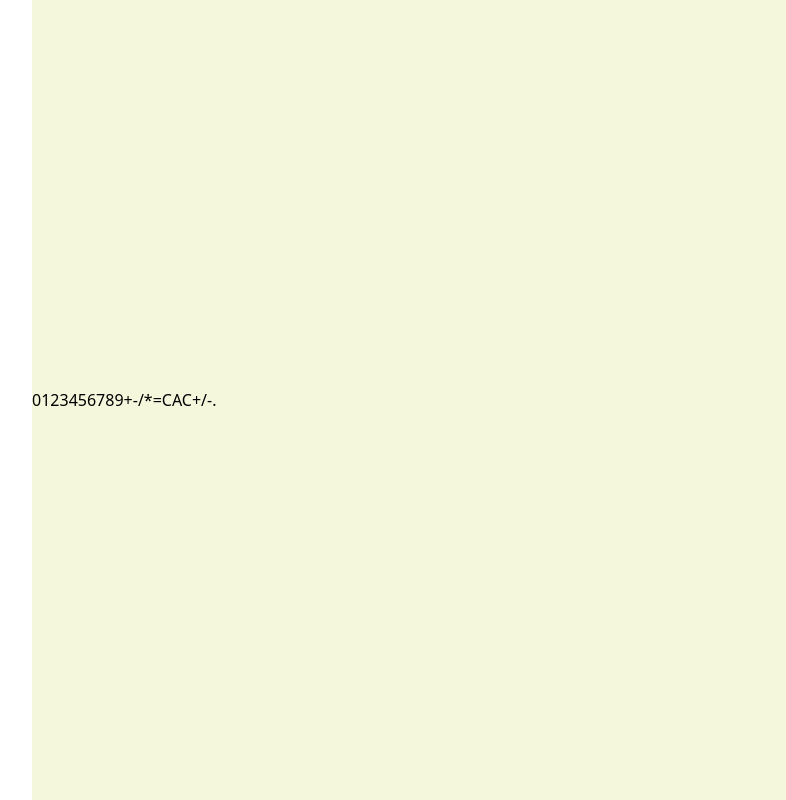
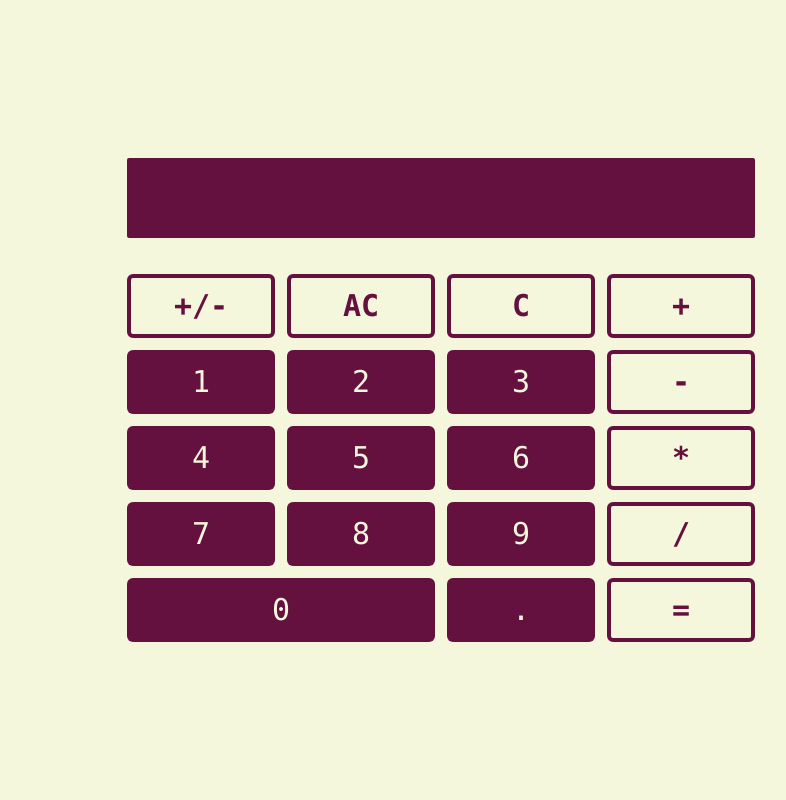
Before and after one commit to SEPOTOM/calculator, a React (Vite) app: page / in a window 1280 px wide. Shown: the whole page, without its empty margins (199-985 px from the left). Built offline with nearby package versions, Linux system fonts and the light colour scheme.

Commit message:
feat(App): add styles and update markup

```diff
--- a/src/App.tsx
+++ b/src/App.tsx
@@ -1,8 +1,10 @@
 import { MouseEvent, useState } from 'react';
+
+import clsx from 'clsx';
 
 import { performCalculation } from '@/utils';
 
-const DIGITS = [0, 1, 2, 3, 4, 5, 6, 7, 8, 9];
+const DIGITS = [1, 2, 3, 4, 5, 6, 7, 8, 9, 0];
 
 const App = () => {
   const [currentNumberStr, setCurrentNumberStr] = useState('');
@@ -67,71 +69,108 @@ const App = () => {
   };
 
   return (
-    <>
+    <div className="m-auto max-w-5xl p-3">
       <input
         role="alert"
         type="text"
         value={currentNumberStr}
         readOnly
         aria-label="Calculator display"
+        className="outline-focus mb-6 w-full max-w-full rounded-sm bg-main px-2 py-3 text-right font-mono text-5xl tracking-wider text-secondary sm:mb-9"
       />
-      {DIGITS.map((digit) => (
-        <button type="button" onClick={handleDigitButtonClick} key={digit}>
-          {digit}
+
+      <div className="grid grid-cols-4 grid-rows-5 gap-3">
+        <button
+          type="button"
+          aria-label="change number's sign"
+          onClick={handleChangeSignButtonClick}
+          className="h-16 rounded-md border-4 border-main font-mono text-3xl font-black text-main"
+        >
+          +/-
         </button>
-      ))}
+        <button
+          type="button"
+          aria-label="clear all"
+          onClick={handleClearAllButtonClick}
+          className="h-16 rounded-md border-4 border-main font-mono text-3xl font-black text-main"
+        >
+          AC
+        </button>
+        <button
+          type="button"
+          aria-label="clear"
+          onClick={handleClearButtonClick}
+          className="h-16 rounded-md border-4 border-main font-mono text-3xl font-black text-main"
+        >
+          C
+        </button>
         <button
           type="button"
           aria-label="plus"
           onClick={handleOperationButtonClick}
+          className="h-16 rounded-md border-4 border-main font-mono text-3xl font-black text-main"
         >
           +
         </button>
+
+        <div className="col-span-3 row-span-4 grid grid-cols-3 grid-rows-4 gap-3">
+          {DIGITS.map((digit, index) => (
+            <button
+              type="button"
+              onClick={handleDigitButtonClick}
+              key={digit}
+              className={clsx(
+                'h-16 rounded-md bg-main font-mono text-3xl text-secondary',
+                index === 9 && 'col-span-2',
+              )}
+            >
+              {digit}
+            </button>
+          ))}
+
+          <button
+            type="button"
+            aria-label="dot"
+            className="h-16 rounded-md bg-main font-mono text-3xl text-secondary"
+          >
+            .
+          </button>
+        </div>
+
         <button
           type="button"
           aria-label="minus"
           onClick={handleOperationButtonClick}
+          className="h-16 rounded-md border-4 border-main font-mono text-3xl font-black text-main"
         >
           -
         </button>
         <button
           type="button"
+          aria-label="multiply"
+          onClick={handleOperationButtonClick}
+          className="h-16 rounded-md border-4 border-main font-mono text-3xl font-black text-main"
+        >
+          *
+        </button>
+        <button
+          type="button"
           aria-label="divide"
           onClick={handleOperationButtonClick}
+          className="h-16 rounded-md border-4 border-main font-mono text-3xl font-black text-main"
         >
           /
         </button>
         <button
           type="button"
-        aria-label="multiply"
-        onClick={handleOperationButtonClick}
+          aria-label="equal"
+          onClick={handleEqualButtonClick}
+          className="h-16 rounded-md border-4 border-main font-mono text-3xl font-black text-main"
         >
-        *
-      </button>
-      <button type="button" aria-label="equal" onClick={handleEqualButtonClick}>
           =
         </button>
-      <button type="button" aria-label="clear" onClick={handleClearButtonClick}>
-        C
-      </button>
-      <button
-        type="button"
-        aria-label="clear all"
-        onClick={handleClearAllButtonClick}
-      >
-        AC
-      </button>
-      <button
-        type="button"
-        aria-label="change number's sign"
-        onClick={handleChangeSignButtonClick}
-      >
-        +/-
-      </button>
-      <button type="button" aria-label="dot">
-        .
-      </button>
-    </>
+      </div>
+    </div>
   );
 };
 
```
Lines whose indentation alone changed are shown as unchanged.
